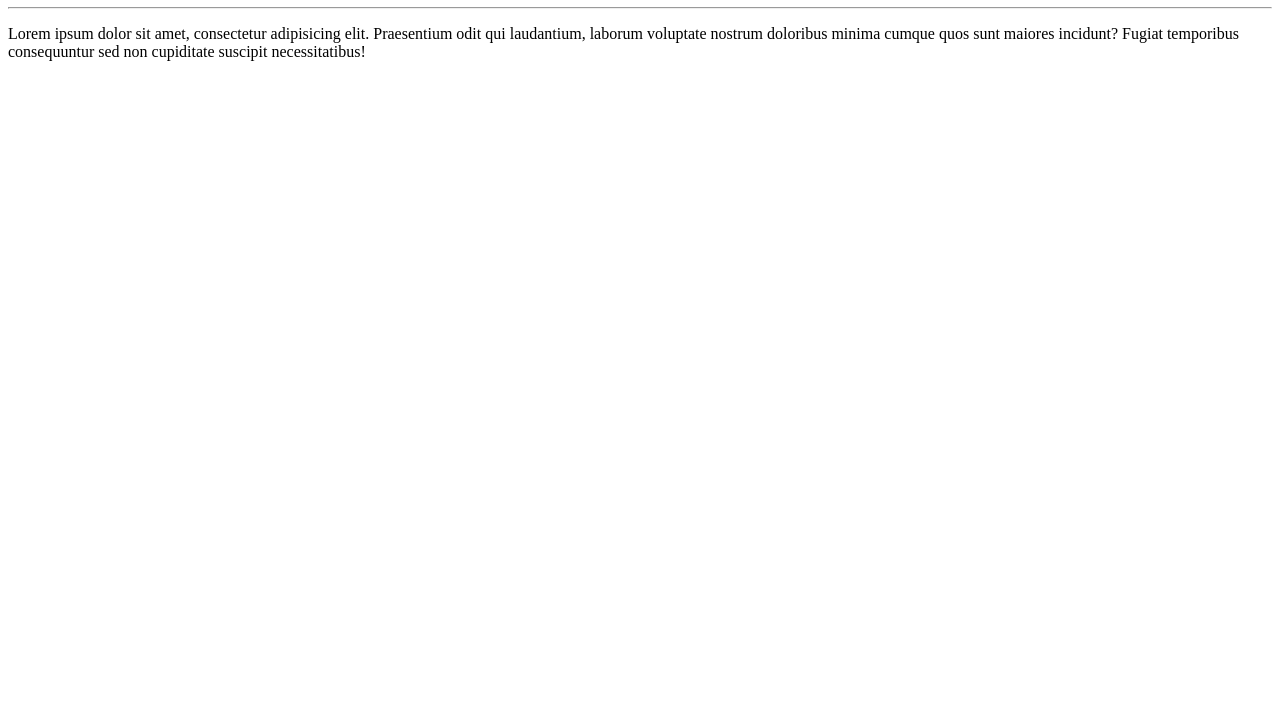
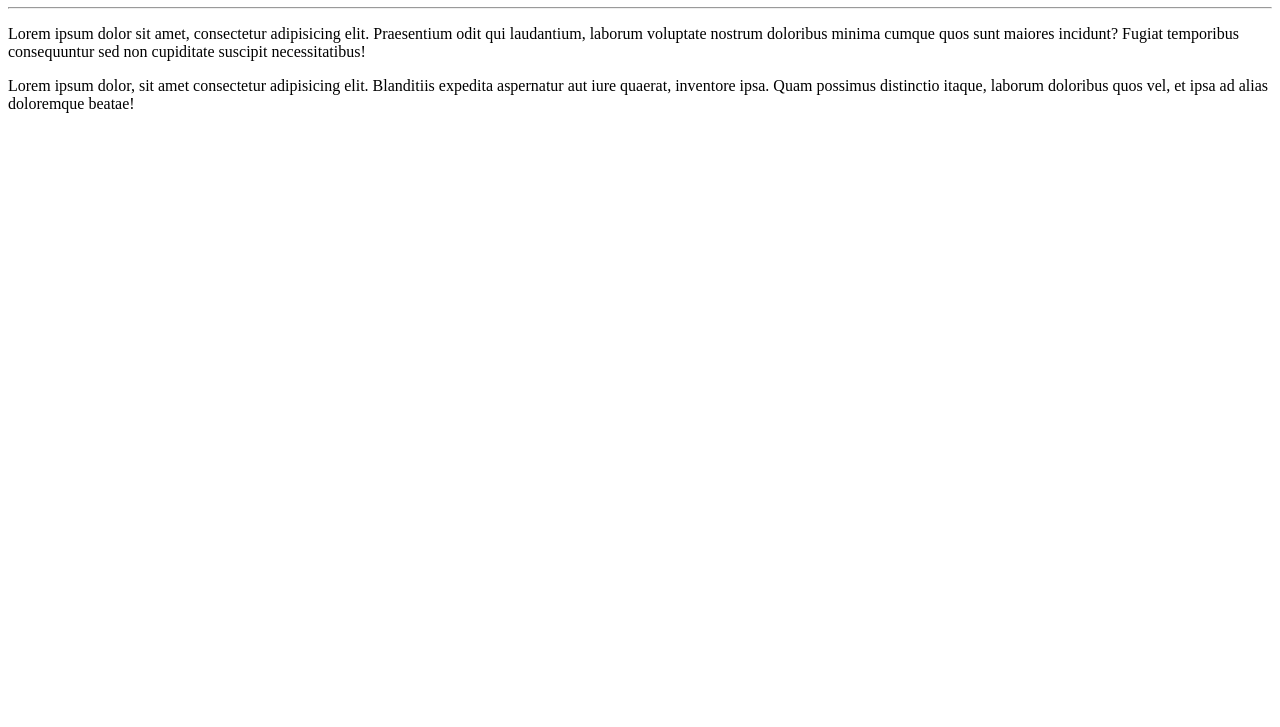
Before and after one commit to Marinaldo-Sousa/Ola-Mundo, a plain HTML site: page site-exemplo/index.html in a window 1280 px wide. Shown: the part 73-800 px from the top of the page. Drawn offline with Linux system fonts and the light colour scheme.

Commit message:
adicionei um paragrafo

```diff
--- a/site-exemplo/index.html
+++ b/site-exemplo/index.html
@@ -9,5 +9,6 @@
     <h1>Olá, Mundo!</h1>
     <hr>
     <p>Lorem ipsum dolor sit amet, consectetur adipisicing elit. Praesentium odit qui laudantium, laborum voluptate nostrum doloribus minima cumque quos sunt maiores incidunt? Fugiat temporibus consequuntur sed non cupiditate suscipit necessitatibus!</p>
+    <p>Lorem ipsum dolor, sit amet consectetur adipisicing elit. Blanditiis expedita aspernatur aut iure quaerat, inventore ipsa. Quam possimus distinctio itaque, laborum doloribus quos vel, et ipsa ad alias doloremque beatae!</p>
 </body>
 </html>
```
